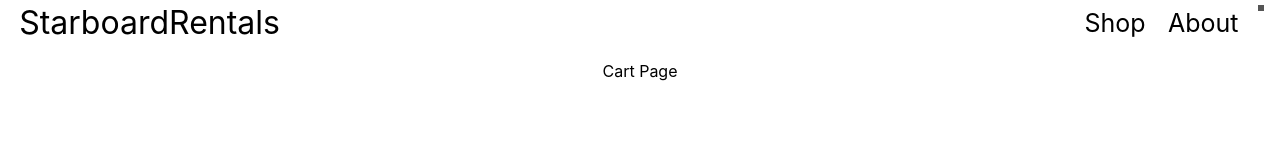
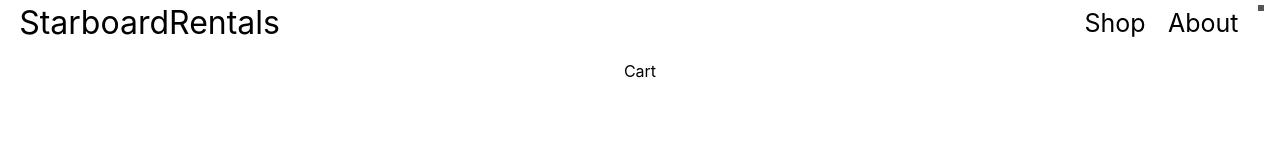
Before and after one commit to nickpritchyk/rentalclone, a React (Create React App) app: page /cart in a window 1280 px wide. Shown: the top 160 px of the page. Built offline with nearby package versions, Linux system fonts and the light colour scheme.

Commit message:
minor change

```diff
--- a/src/pages/CartPage.jsx
+++ b/src/pages/CartPage.jsx
@@ -3,7 +3,9 @@
 export default function CartPage(props) {
     return(
         <div className="Cart">
-            Cart Page
+            <div>
+                Cart
+            </div>
         </div>
     )
 }
```
